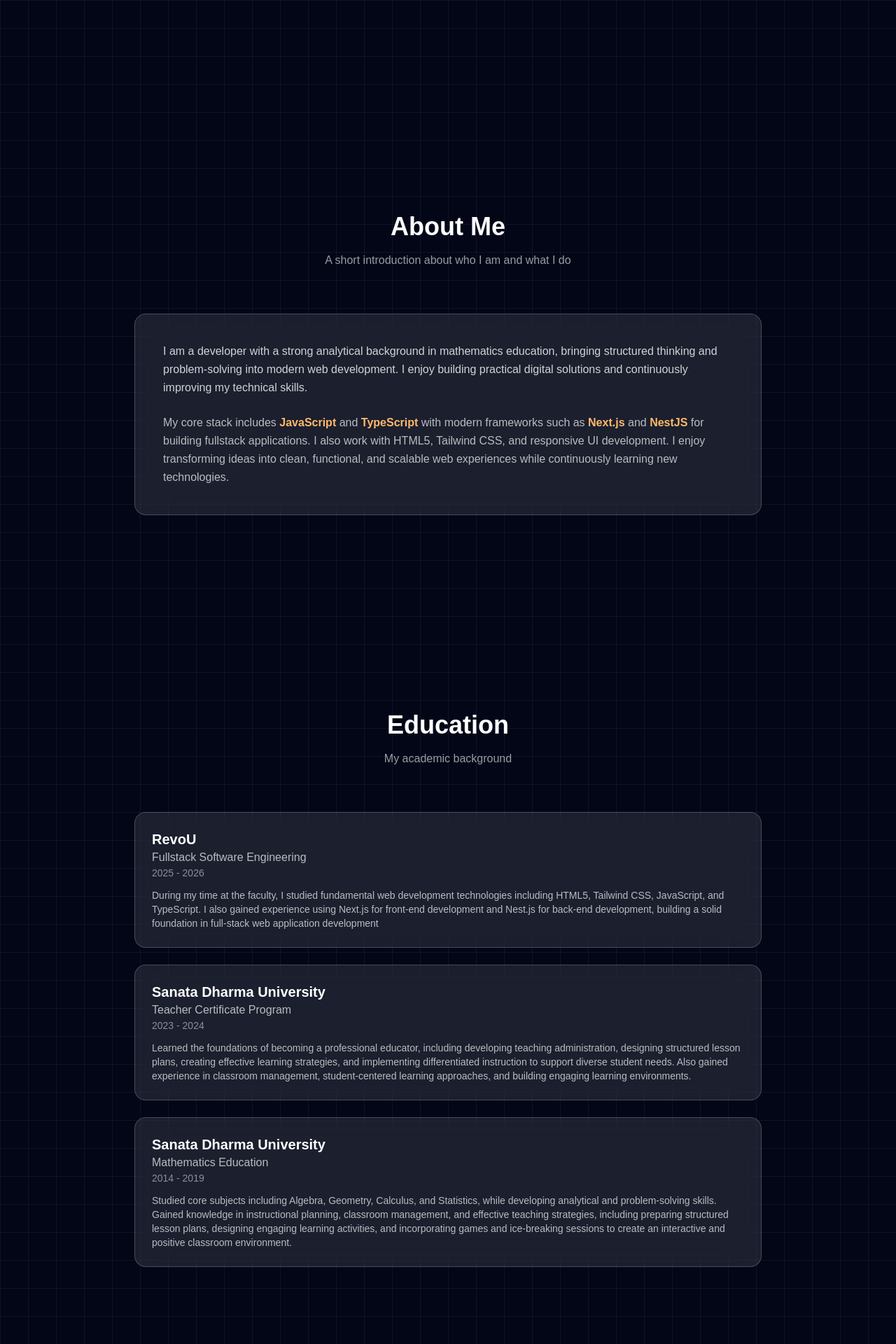
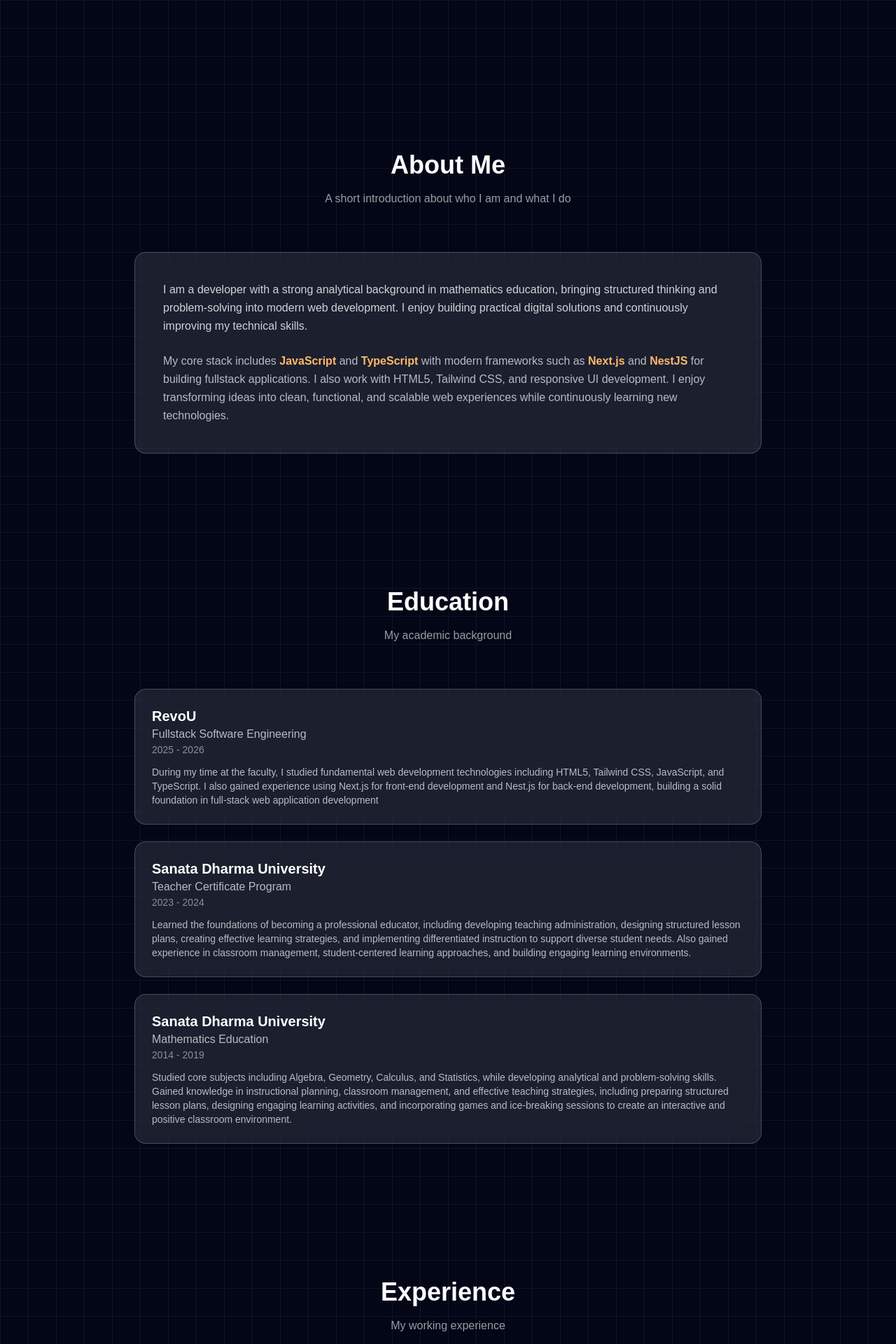
Before and after one commit to donyputraperkasa/portofolio-ku, a Next.js app: page / in a window 1280 px wide. Shown: the part 680-2600 px from the top of the page at 70% size. Built offline with nearby package versions, Linux system fonts and the light colour scheme.

Commit message:
adjust animate

```diff
--- a/components/About.tsx
+++ b/components/About.tsx
@@ -2,7 +2,7 @@ export default function About() {
     return (
         <section
         id="about"
-        className="min-h-screen flex items-center justify-center px-6 py-24 text-white"
+        className="flex items-center justify-center px-6 py-16 md:py-24 text-white scroll-mt-24 animate-[fadeIn_1s_ease-in-out]"
         >
         <div className="max-w-4xl w-full">
 
--- a/components/AdditionalInfo.tsx
+++ b/components/AdditionalInfo.tsx
@@ -8,7 +8,7 @@ export default function AdditionalInfo() {
     return (
         <section
         id="additional-info"
-        className="min-h-screen px-6 py-24 text-white flex items-center justify-center"
+        className="px-6 py-16 md:py-24 text-white flex items-center justify-center scroll-mt-24 animate-[fadeIn_1s_ease-in-out]"
         >
         <div className="max-w-5xl w-full">
 
--- a/components/Certifications.tsx
+++ b/components/Certifications.tsx
@@ -15,7 +15,7 @@ export default function Certifications() {
     return (
         <section
         id="certifications"
-        className="min-h-screen px-6 py-24 text-white flex items-center justify-center"
+        className="px-6 py-16 md:py-24 text-white flex items-center justify-center scroll-mt-24 animate-[fadeIn_1s_ease-in-out]"
         >
         <div className="max-w-4xl w-full">
 
--- a/components/Education.tsx
+++ b/components/Education.tsx
@@ -23,7 +23,7 @@ export default function Education() {
     return (
         <section
         id="education"
-        className="min-h-screen px-6 py-24 text-white flex items-center justify-center"
+        className="px-6 py-16 md:py-24 text-white flex items-center justify-center scroll-mt-24 animate-[fadeIn_1s_ease-in-out]"
         >
         <div className="max-w-4xl w-full">
 
--- a/components/Experience.tsx
+++ b/components/Experience.tsx
@@ -28,7 +28,7 @@ export default function Experience() {
     return (
         <section
         id="experience"
-        className="min-h-screen px-6 py-24 text-white flex items-center justify-center"
+        className="px-6 py-16 md:py-24 text-white flex items-center justify-center scroll-mt-24 animate-[fadeIn_1s_ease-in-out]"
         >
         <div className="max-w-4xl w-full">
 
--- a/components/Project.tsx
+++ b/components/Project.tsx
@@ -145,7 +145,7 @@ export default function Projects() {
     return (
         <section
         id="projects"
-        className="min-h-screen px-6 py-24 text-white flex items-center justify-center"
+        className="px-6 py-16 md:py-24 text-white flex items-center justify-center scroll-mt-24 animate-[fadeIn_1s_ease-in-out]"
         >
         <div className="max-w-6xl w-full">
 
--- a/components/SoftSkill.tsx
+++ b/components/SoftSkill.tsx
@@ -10,7 +10,7 @@ export default function SoftSkill() {
     ];
 
     return (
-        <section id="soft-skill" className="py-20">
+        <section id="soft-skill" className="py-16 md:py-24 scroll-mt-24 animate-[fadeIn_1s_ease-in-out]">
         <h2 className="text-3xl font-bold text-white mb-10">
             Soft Skills
         </h2>
--- a/components/TechnicalSkill.tsx
+++ b/components/TechnicalSkill.tsx
@@ -31,7 +31,7 @@ export default function TechnicalSkill() {
     ];
 
     return (
-        <section id="technical-skill" className="py-20">
+        <section id="technical-skill" className="py-16 md:py-24 scroll-mt-24 animate-[fadeIn_1s_ease-in-out]">
         <h2 className="text-3xl font-bold text-white mb-10">
             Technical Skills
         </h2>
```
